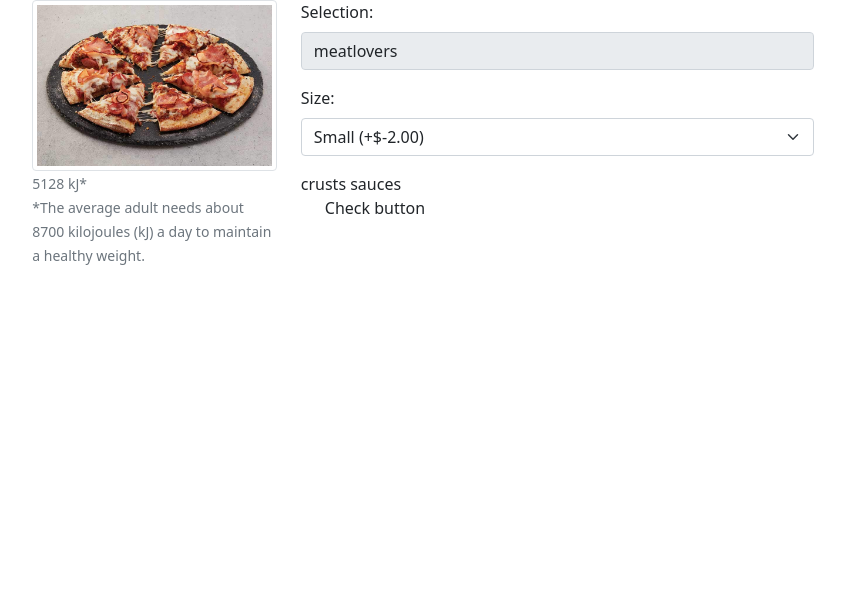
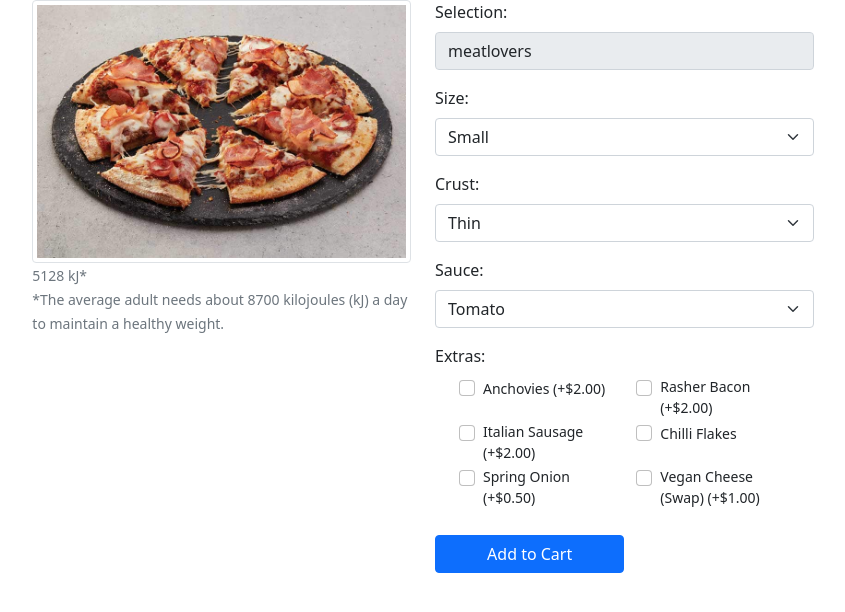
Before and after one commit to petersercombe/PizzaWebApp, a Flask app: a page that uses templates/layout.html in a window 1280 px wide. Shown: the part 56-668 px from the top of the page, without its empty margins (217-1062 px from the left). Run offline with Flask 2, Linux system fonts and the light colour scheme; some libraries are stand-ins or nearby versions.

Commit message:
Friday 13th May

```diff
--- a/menu.py
+++ b/menu.py
@@ -22,8 +22,8 @@ menu = {"meatlovers":{"title":"BBQ Meatlovers",
 
 }
 
-customisations = {"sizes":{"Small":-2.00,
-                           "Regular":0.00,
+customisations = {"sizes":{"Small":0.00,
+                           "Regular":2.00,
                            "Family":5.00
                            },
                   "crusts":{"Thin":0.00,
--- a/templates/customise.html
+++ b/templates/customise.html
@@ -6,21 +6,20 @@
 
 <div class="container-fluid">
     <div class="row">
-        <div class="col-4">
+        <div class="col-lg-6">
             <img src="../static/{{menu[selection]['image']}}" class="img-thumbnail" alt="{{menu[selection]['description']}}">
             <small class="text-muted">{{menu[selection]['kj']}} kJ*<br>
             *The average adult needs about 8700 kilojoules (kJ) a day to maintain a healthy weight.</small>
 
         </div>
-        <div class="col-8">
+        <div class="col-lg-6">
             <form action="/cart" method="post">
-                <fieldset disabled>
+                <!-- Pizza Selection -->
                 <div class="mb-3">
                   <label for="selection" class="form-label">Selection:</label>
-                  <input type="text" id="selection" class="form-control" name="selection" placeholder="{{menu[selection]['title']}}" value="{{selection}}">
+                  <input type="text" id="selection" class="form-control" name="selection" placeholder="{{menu[selection]['title']}}" value="{{selection}}" disabled>
                 </div>
-                </fieldset>
-
+                <!-- Sizes selection -->
                 <div class="mb-3">
                   <label for="size" class="form-label">Size:</label>
                     <select id="size" name="size" class="form-select" aria-label="Default select example">
@@ -33,21 +32,57 @@
                         {% endfor %}
                     </select>
                 </div>
-
-            crusts
-
-            sauces
-
-            <!-- This is here for later when we do the radio check buttons for the extras -->
+                <!-- Crust selection -->
+                <div class="mb-3">
+                  <label for="crust" class="form-label">Crust:</label>
+                    <select id="crust" name="crust" class="form-select" aria-label="Default select example">
+                        {% for title, price in customisations['crusts'].items() %}
+                        <option value="{{title}}">{{title}}
+                            {% if price != 0.0 %}
+                            {{ " (+${:.2f})".format(price) }}
+                            {% endif %}
+                        </option>
+                        {% endfor %}
+                    </select>
+                </div>
+                <!-- Sauce selection -->
+                <div class="mb-3">
+                  <label for="sauce" class="form-label">Sauce:</label>
+                    <select id="sauce" name="sauce" class="form-select" aria-label="Default select example">
+                        {% for title, price in customisations['sauces'].items() %}
+                        <option value="{{title}}">{{title}}
+                            {% if price != 0.0 %}
+                            {{ " (+${:.2f})".format(price) }}
+                            {% endif %}
+                        </option>
+                        {% endfor %}
+                    </select>
+                </div>
+                <!-- Extras selection - using radio buttons -->
+                <label class="form-label">Extras:</label>
                 <div class="container">
-                  <div class="row row-cols-3"> <!-- This will place the buttons in 3 columns -->
-                      <!-- This is where the loop will go-->
-                      <div class="col">Check button</div>
+                  <div class="row row-cols-lg-2"> <!-- This will place the buttons in 2 columns -->
+                    {% for title, price in customisations['extras'].items() %}
+                      <div class="col">
+                        <div class="form-check">
+                          <input class="form-check-input" type="checkbox" name="extra{{loop.index}}" value="{{title}}" id="{{title}}">
+                          <small><label class="form-check-label" for="{{title}}">
+                              {{title}}
+                              {% if price != 0.0 %}
+                              {{ " (+${:.2f})".format(price) }}
+                              {% endif %}
+                          </label></small>
+                        </div>
+                      </div>
+                    {% endfor %}
                   </div>
                 </div>
-
-
+                <br>
+                <div class="d-grid gap-2 col-6">
+                    <button class="btn btn-primary" type="submit">Add to Cart</button>
+                </div>
             </form>
+            <br>
         </div>
     </div>
 </div>
--- a/templates/layout.html
+++ b/templates/layout.html
@@ -1,5 +1,5 @@
 <!DOCTYPE html>
-<html lang="en">
+<html lang="en" xmlns:mso="urn:schemas-microsoft-com:office:office" xmlns:msdt="uuid:C2F41010-65B3-11d1-A29F-00AA00C14882">
 <head>
     <meta charset="UTF-8">
     <title>{% block title %}{% endblock %} | Pizza Galore</title>
@@ -8,6 +8,14 @@
     <script src="https://kit.fontawesome.com/f566edda2f.js" crossorigin="anonymous"></script>
 
 
+
+<!--[if gte mso 9]><xml>
+<mso:CustomDocumentProperties>
+<mso:MediaServiceImageTags msdt:dt="string"></mso:MediaServiceImageTags>
+<mso:lcf76f155ced4ddcb4097134ff3c332f msdt:dt="string"></mso:lcf76f155ced4ddcb4097134ff3c332f>
+<mso:TaxCatchAll msdt:dt="string"></mso:TaxCatchAll>
+</mso:CustomDocumentProperties>
+</xml><![endif]-->
 </head>
 <body>
 
```
Also changed, not shown: templates/index.html (+10 -0 lines), templates/order.html (+12 -0 lines).
